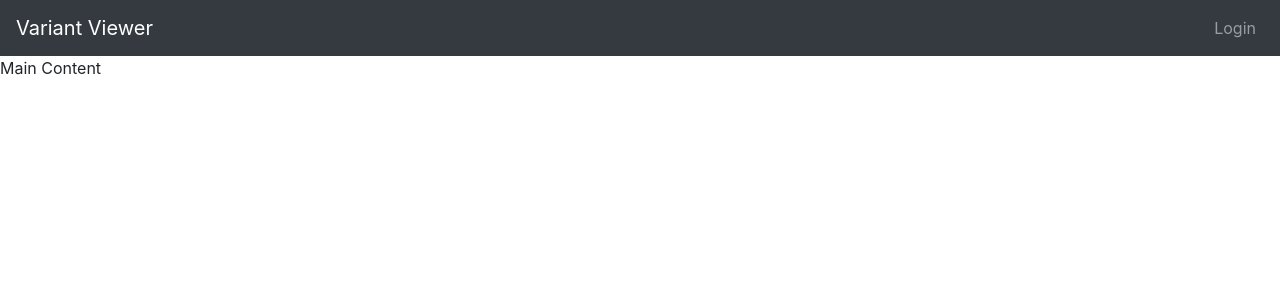
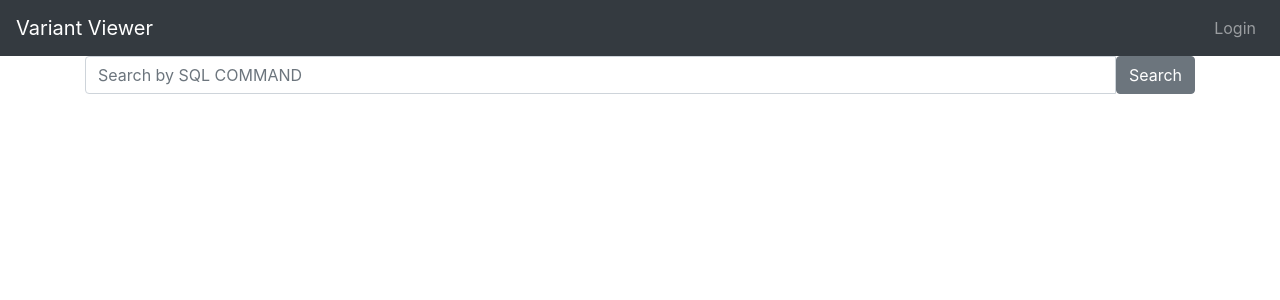
Before and after one commit to SuryaKrishnaMoorthy/variant-viewer, a React (Create React App) app: page / in a window 1280 px wide. Shown: the top 300 px of the page. Built offline with nearby package versions, Linux system fonts and the light colour scheme.

Commit message:
add search component

```diff
--- /dev/null
+++ b/src/containers/Search/Search.js
@@ -0,0 +1,15 @@
+import React from "react";
+import { InputGroup, Input, Button } from "reactstrap";
+
+const Search = props => {
+  return (
+    <div>
+      <InputGroup>
+        <Input placeholder="Search by SQL COMMAND" />
+        <Button>Search</Button>
+      </InputGroup>
+    </div>
+  );
+};
+
+export default Search;
--- a/src/hoc/Layout/Layout.js
+++ b/src/hoc/Layout/Layout.js
@@ -1,13 +1,18 @@
 import React, { Component } from "react";
+import { Container, Row, Col } from "reactstrap";
+
 import Aux from "../_Aux/_Aux";
 import NavBar from "../../containers/NavBar/NavBar";
+import Search from "../../containers/Search/Search";
 
 class Layout extends Component {
   render() {
     return (
       <Aux>
         <NavBar>NavBar</NavBar>
-        <div>Main Content</div>
+        <Container>
+          <Search />
+        </Container>
       </Aux>
     );
   }
```
